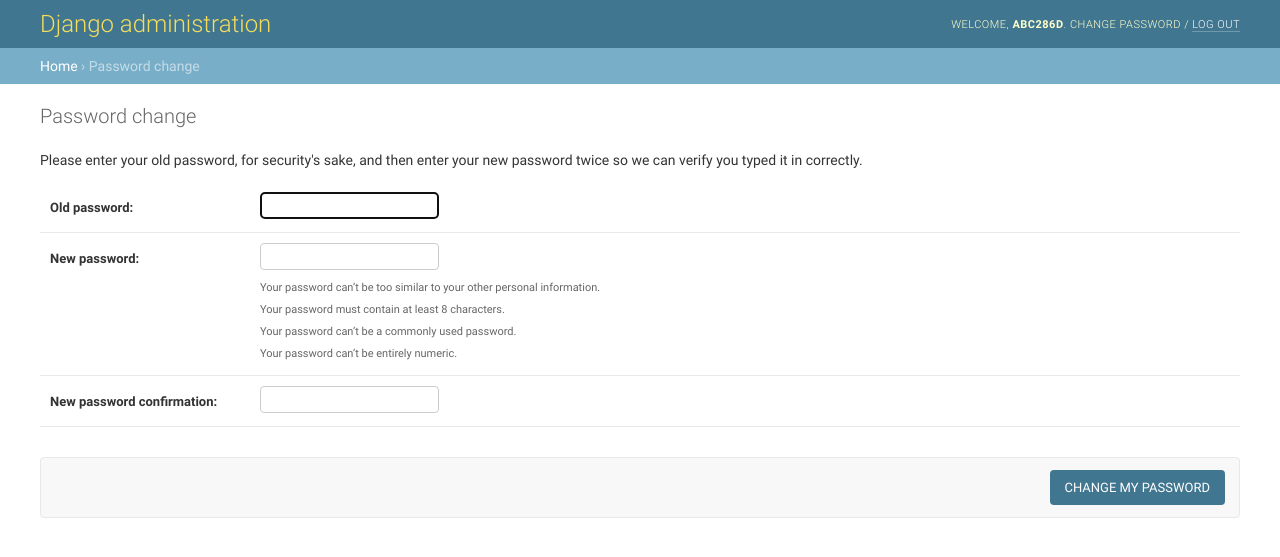
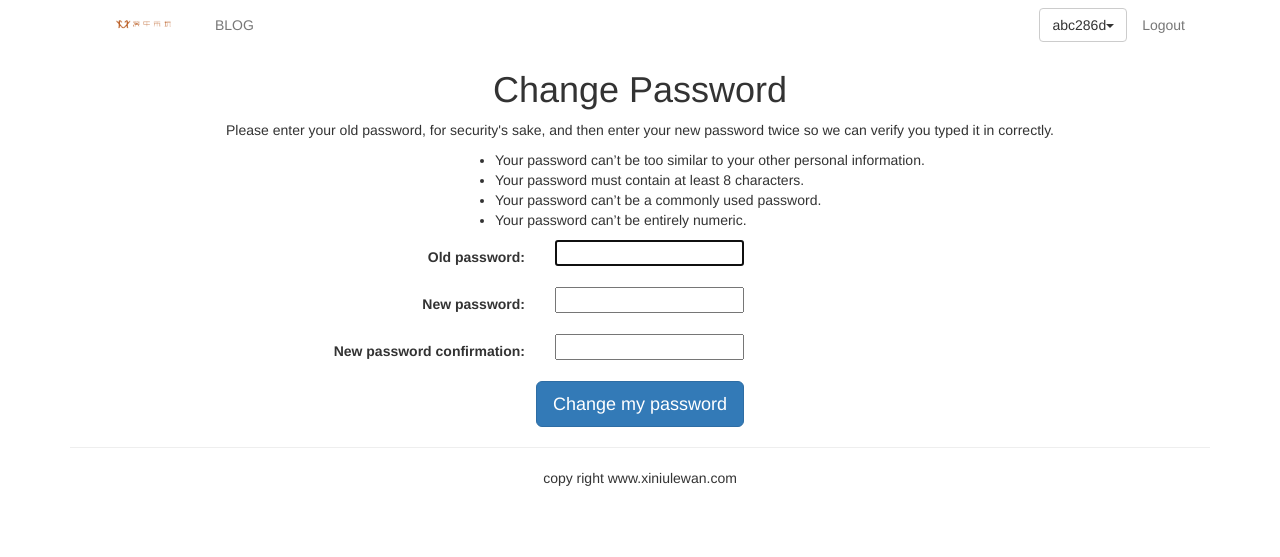
Before and after one commit to abc286d/mysite, a Django app: page /admin/password_change/ in a window 1280 px wide. Shown: the top 557 px of the page. Run offline with Django 3.2, Linux system fonts and the light colour scheme; a user stored in the database is signed in; some libraries are stand-ins or nearby versions.

Commit message:
Part 2.5.1 Complete

```diff
--- a/account/urls.py
+++ b/account/urls.py
@@ -10,5 +10,8 @@ urlpatterns = [
     #path('login/', views.user_login, name="user_login")
     path('login/', auth_views.login, name='user_login'),
     path('logout/', auth_views.logout, {'template_name': "account/logout.html"}, name='user_logout'),
-    path('register/', views.register, name="user_register")
+    path('register/', views.register, name="user_register"),
+    path('password-change/', auth_views.password_change,
+         {"post_change_redirect": "/account/password-change-done/"}, name="password_change"),
+    path("password-change-done/", auth_views.password_change_done, name="password_change_done"),
 ]
--- a/templates/header.html
+++ b/templates/header.html
@@ -12,12 +12,24 @@
             </ul>
             <ul class="nav navbar-nav navbar-right" style="margin-right: 10px">
                 {% if user.is_authenticated %}
-                <li><a href="#">{{ user.username }}</a></li>
-                <li><a href="{% url 'account:user_logout' %}">Logout</a> </li>
+                    <li>
+                        <div class="dropdown" style="margin-top: 8px;">
+                            <button class="btn btn-default dropdown-toggle" type="button"
+                                    id="dropdownMenu" data-toggle="dropdown">
+                            {{ user.username }}<span class="caret"></span></button>
+                            <ul class="dropdown-menu">
+                                <li><a href="{% url "account:password_change" %}">Change password</a></li>
+                            </ul>
+                        </div>
+                    </li>
+                    <li><a href="{% url 'account:user_logout' %}">Logout</a></li>
                 {% else %}
-                <li><a href="{% url 'account:user_login' %}">LOGIN</a></li>
+                    <li><a href="{% url 'account:user_login' %}">LOGIN</a></li>
                 {% endif %}
             </ul>
         </div>
     </nav>
 </div>
+
+<script src="{% static 'js/jquery.js' %}"></script>
+<script src="{% static 'js/bootstrap.js' %}"></script>
--- a/templates/registration/password_change_form.html
+++ b/templates/registration/password_change_form.html
@@ -1,60 +1,30 @@
-{% extends "admin/base_site.html" %}
-{% load i18n static %}
-{% block extrastyle %}{{ block.super }}<link rel="stylesheet" type="text/css" href="{% static "admin/css/forms.css" %}" />{% endblock %}
-{% block userlinks %}{% url 'django-admindocs-docroot' as docsroot %}{% if docsroot %}<a href="{{ docsroot }}">{% trans 'Documentation' %}</a> / {% endif %} {% trans 'Change password' %} / <a href="{% url 'admin:logout' %}">{% trans 'Log out' %}</a>{% endblock %}
-{% block breadcrumbs %}
-<div class="breadcrumbs">
-<a href="{% url 'admin:index' %}">{% trans 'Home' %}</a>
-&rsaquo; {% trans 'Password change' %}
+{% extends "base.html" %}
+{% block title %}passowrd change{% endblock %}
+{% block content %}
+<div class="row text-center vertical-middle-sm">
+    <h1>Change Password</h1>
+    <p>Please enter your old password, for security's sake, and then enter your new password twice so we can verify you typed it in correctly.</p>
+    {% if form.new_password1.help_text %}
+    <div class="text-left" style="margin-left:400px">
+        <p>{{ form.new_password1.help_text|safe }}</p>
+    </div>
+    {% endif %}
+    <form class="form-horizontal" action="." method="post">{% csrf_token %}
+        <div class="form-group">
+            <label class='col-md-5 control-label text-right'>{{ form.old_password.label_tag }}</label>
+            <div class="col-md-6 text-left">{{ form.old_password }}</div>
+        </div>
+
+        <div class="form-group">
+            <label class='col-md-5 control-label text-right'>{{ form.new_password1.label_tag }}</label>
+            <div class="col-md-6 text-left">{{ form.new_password1 }}</div>
+        </div>
+
+        <div class="form-group">
+            <label class="col-md-5 control-label text-right">{{ form.new_password2.label_tag }}</label>
+            <div class="col-md-6 text-left">{{ form.new_password2 }}</div>
+        </div>
+        <input type="submit" value="Change my password" class="btn btn-primary btn-lg" />
+    </form>
 </div>
 {% endblock %}
-
-{% block title %}{{ title }}{% endblock %}
-{% block content_title %}<h1>{{ title }}</h1>{% endblock %}
-
-{% block content %}<div id="content-main">
-
-<form method="post">{% csrf_token %}
-<div>
-{% if form.errors %}
-    <p class="errornote">
-    {% if form.errors.items|length == 1 %}{% trans "Please correct the error below." %}{% else %}{% trans "Please correct the errors below." %}{% endif %}
-    </p>
-{% endif %}
-
-
-<p>{% trans "Please enter your old password, for security's sake, and then enter your new password twice so we can verify you typed it in correctly." %}</p>
-
-<fieldset class="module aligned wide">
-
-<div class="form-row">
-    {{ form.old_password.errors }}
-    {{ form.old_password.label_tag }} {{ form.old_password }}
-</div>
-
-<div class="form-row">
-    {{ form.new_password1.errors }}
-    {{ form.new_password1.label_tag }} {{ form.new_password1 }}
-    {% if form.new_password1.help_text %}
-    <div class="help">{{ form.new_password1.help_text|safe }}</div>
-    {% endif %}
-</div>
-
-<div class="form-row">
-{{ form.new_password2.errors }}
-    {{ form.new_password2.label_tag }} {{ form.new_password2 }}
-    {% if form.new_password2.help_text %}
-    <div class="help">{{ form.new_password2.help_text|safe }}</div>
-    {% endif %}
-</div>
-
-</fieldset>
-
-<div class="submit-row">
-    <input type="submit" value="{% trans 'Change my password' %}" class="default" />
-</div>
-
-</div>
-</form></div>
-
-{% endblock %}
```
Also changed, not shown: templates/registration/password_change_done.html (+5 -13 lines), db.sqlite3.
